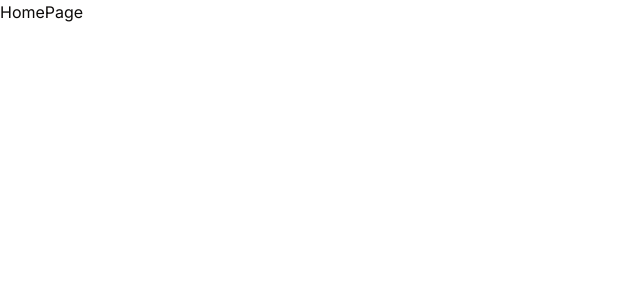
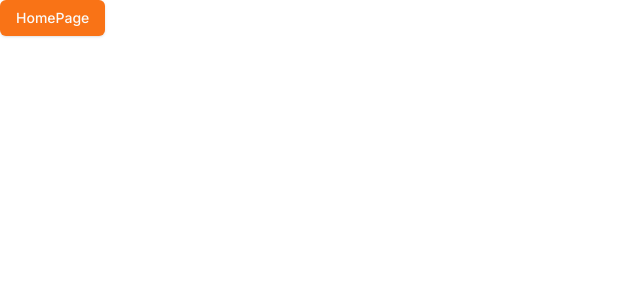
Before and after one commit to mihirgala/reptrackerv2, a Next.js app: page / in a window 1280 px wide. Shown: the top 300 px of the page, without its empty margins (0-640 px from the left). Built offline with nearby package versions, Linux system fonts and the light colour scheme.

Commit message:
Shadcn added

```diff
--- a/app/(normal)/page.tsx
+++ b/app/(normal)/page.tsx
@@ -1,6 +1,8 @@
+import { Button } from "@/components/ui/button"
+
 const HomePage = () => {
   return (
-    <div>HomePage</div>
+    <Button>HomePage</Button>
   )
 }
 export default HomePage
--- a/app/layout.tsx
+++ b/app/layout.tsx
@@ -1,13 +1,19 @@
 import type { Metadata } from "next"
-import { Inter } from "next/font/google"
-import "./globals.css"
+import { Inter as FontSans } from "next/font/google"
+import "@/app/globals.css"
+import { cn } from "@/lib/utils"
 
-const inter = Inter({ subsets: ["latin"] })
+const fontSans = FontSans({
+  subsets: ["latin"],
+  variable: "--font-sans",
+})
 
 export const metadata: Metadata = {
   title: "Create Next App",
   description: "Generated by create next app",
 }
+
+
 
 type Props = {
   children: React.ReactNode
@@ -16,7 +22,13 @@
 const RootLayout = async ({ children }: Props) => {
   return (
     <html lang="en">
-      <body className={inter.className}>{children}</body>
+      <body
+        className={cn(
+          "min-h-screen bg-background font-sans antialiased",
+          fontSans.variable
+        )}
+      >{children}
+      </body>
     </html>
   )
 }
--- /dev/null
+++ b/components/ui/button.tsx
@@ -0,0 +1,57 @@
+import * as React from "react"
+import { Slot } from "@radix-ui/react-slot"
+import { cva, type VariantProps } from "class-variance-authority"
+
+import { cn } from "@/lib/utils"
+
+const buttonVariants = cva(
+  "inline-flex items-center justify-center whitespace-nowrap rounded-md text-sm font-medium transition-colors focus-visible:outline-none focus-visible:ring-1 focus-visible:ring-ring disabled:pointer-events-none disabled:opacity-50",
+  {
+    variants: {
+      variant: {
+        default:
+          "bg-primary text-primary-foreground shadow hover:bg-primary/90",
+        destructive:
+          "bg-destructive text-destructive-foreground shadow-sm hover:bg-destructive/90",
+        outline:
+          "border border-input bg-background shadow-sm hover:bg-accent hover:text-accent-foreground",
+        secondary:
+          "bg-secondary text-secondary-foreground shadow-sm hover:bg-secondary/80",
+        ghost: "hover:bg-accent hover:text-accent-foreground",
+        link: "text-primary underline-offset-4 hover:underline",
+      },
+      size: {
+        default: "h-9 px-4 py-2",
+        sm: "h-8 rounded-md px-3 text-xs",
+        lg: "h-10 rounded-md px-8",
+        icon: "h-9 w-9",
+      },
+    },
+    defaultVariants: {
+      variant: "default",
+      size: "default",
+    },
+  }
+)
+
+export interface ButtonProps
+  extends React.ButtonHTMLAttributes<HTMLButtonElement>,
+    VariantProps<typeof buttonVariants> {
+  asChild?: boolean
+}
+
+const Button = React.forwardRef<HTMLButtonElement, ButtonProps>(
+  ({ className, variant, size, asChild = false, ...props }, ref) => {
+    const Comp = asChild ? Slot : "button"
+    return (
+      <Comp
+        className={cn(buttonVariants({ variant, size, className }))}
+        ref={ref}
+        {...props}
+      />
+    )
+  }
+)
+Button.displayName = "Button"
+
+export { Button, buttonVariants }
--- a/package.json
+++ b/package.json
@@ -10,6 +10,7 @@
   },
   "dependencies": {
     "@radix-ui/react-icons": "^1.3.0",
+    "@radix-ui/react-slot": "^1.1.0",
     "class-variance-authority": "^0.7.0",
     "clsx": "^2.1.1",
     "next": "14.2.4",
--- a/tailwind.config.ts
+++ b/tailwind.config.ts
@@ -1,4 +1,5 @@
 import type { Config } from "tailwindcss"
+import { fontFamily } from "tailwindcss/defaultTheme"
 
 const config = {
   darkMode: ["class"],
@@ -18,6 +19,9 @@
       },
     },
     extend: {
+      fontFamily: {
+        sans: ["var(--font-sans)", ...fontFamily.sans],
+      },
       colors: {
         border: "hsl(var(--border))",
         input: "hsl(var(--input))",
```
Also changed, not shown: 1 other file (tests, documents, lock files or other folders).
